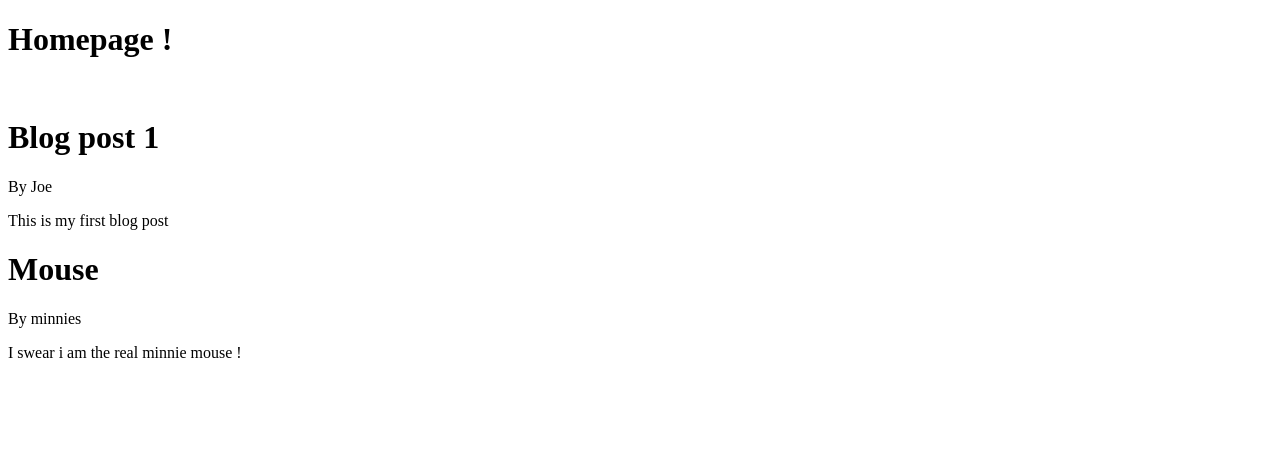
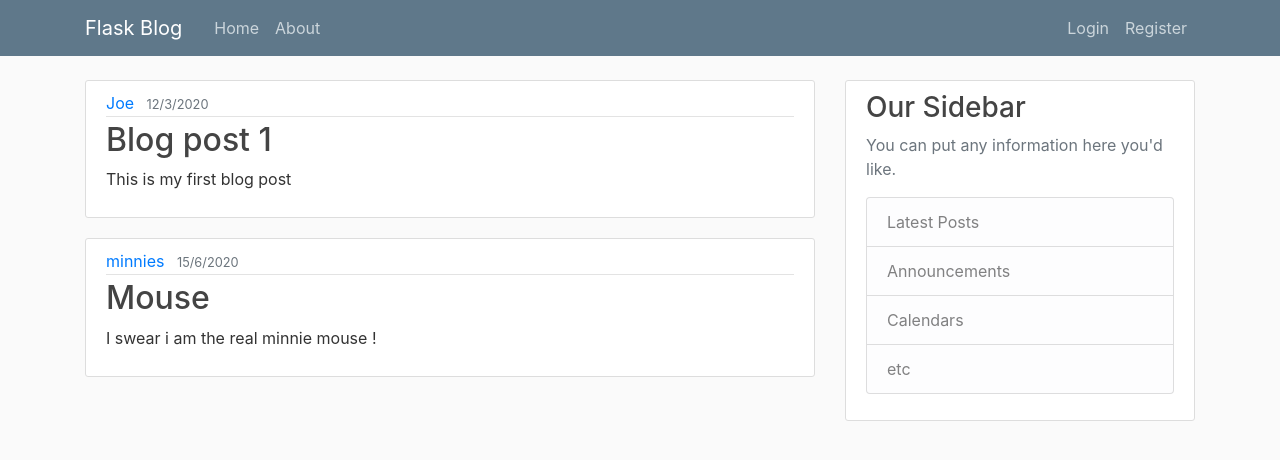
Before and after one commit to DorotheaVad/Flask_blog, a Flask app: page / in a window 1280 px wide. Shown: the top 460 px of the page. Run offline with Flask 3, Linux system fonts and the light colour scheme.

Commit message:
last commit for today

```diff
--- a/flask_blog.py
+++ b/flask_blog.py
@@ -1,6 +1,7 @@
-from flask import Flask,render_template
+from flask import Flask,render_template,url_for
 
-posts=[{ "author":"Joe" ,"title" :"Blog post 1","content":"This is my first blog post"},{"author":"minnies","title":"Mouse","content":"I swear i am the real minnie mouse !"}]
+
+posts=[{ "author":"Joe" ,"title" :"Blog post 1","content":"This is my first blog post","date_posted":"12/3/2020"},{"author":"minnies","title":"Mouse","content":"I swear i am the real minnie mouse !","date_posted":"15/6/2020"}]
 
 app = Flask(__name__)
 
@@ -11,7 +12,7 @@ def home():
 
 @app.route("/about")
 def about():
-    return render_template("about.html")
+    return render_template("about.html",title="About")
 
 if __name__=="__main__":
     app.run(debug=True)
--- /dev/null
+++ b/static/main.css
@@ -0,0 +1,80 @@
+body {
+    background: #fafafa;
+    color: #333333;
+    margin-top: 5rem;
+  }
+
+  h1, h2, h3, h4, h5, h6 {
+    color: #444444;
+  }
+
+  .bg-steel {
+    background-color: #5f788a;
+  }
+
+  .site-header .navbar-nav .nav-link {
+    color: #cbd5db;
+  }
+
+  .site-header .navbar-nav .nav-link:hover {
+    color: #ffffff;
+  }
+
+  .site-header .navbar-nav .nav-link.active {
+    font-weight: 500;
+  }
+
+  .content-section {
+    background: #ffffff;
+    padding: 10px 20px;
+    border: 1px solid #dddddd;
+    border-radius: 3px;
+    margin-bottom: 20px;
+  }
+
+  .article-title {
+    color: #444444;
+  }
+
+  a.article-title:hover {
+    color: #428bca;
+    text-decoration: none;
+  }
+
+  .article-content {
+    white-space: pre-line;
+  }
+
+  .article-img {
+    height: 65px;
+    width: 65px;
+    margin-right: 16px;
+  }
+
+  .article-metadata {
+    padding-bottom: 1px;
+    margin-bottom: 4px;
+    border-bottom: 1px solid #e3e3e3
+  }
+
+  .article-metadata a:hover {
+    color: #333;
+    text-decoration: none;
+  }
+
+  .article-svg {
+    width: 25px;
+    height: 25px;
+    vertical-align: middle;
+  }
+
+  .account-img {
+    height: 125px;
+    width: 125px;
+    margin-right: 20px;
+    margin-bottom: 16px;
+  }
+
+  .account-heading {
+    font-size: 2.5rem;
+  }
--- a/templates/home.html
+++ b/templates/home.html
@@ -1,19 +1,17 @@
-<!DOCTYPE html>
-<html>
-<head>
-    <title>
+{% extends "layout.html" %}
 
-    </title>
-</head>
+{% block content %}
+{% for p in post %}
+    <article class="media content-section">
+        <div class="media-body">
+        <div class="article-metadata">
+            <a class="mr-2" href="#">{{ p.author }}</a>
+            <small class="text-muted">{{ p.date_posted }}</small>
+        </div>
+        <h2><a class="article-title" href="#">{{ p.title }}</a></h2>
+        <p class="article-content">{{ p.content }}</p>
+        </div>
+    </article>
+{% endfor %}
 
-<body>
-    <h1> Homepage !</h1>
-    <br />
-    {% for p in post %}
-        <h1>{{ p.title }}</h1>
-        <p> By {{ p.author }}</p>
-        <p> {{ p.content }}</p>
-    {% endfor %}
-
-</body>
-</html>
+{% endblock  content %}
--- /dev/null
+++ b/templates/layout.html
@@ -0,0 +1,69 @@
+<!DOCTYPE html>
+<html>
+<head>
+    <meta charset="utf-8">
+    <meta name="viewport" content="width=device-width, initial-scale=1, shrink-to-fit=no">
+    <link rel="stylesheet" href="https://cdn.jsdelivr.net/npm/bootstrap@4.4.1/dist/css/bootstrap.min.css" integrity="sha384-Vkoo8x4CGsO3+Hhxv8T/Q5PaXtkKtu6ug5TOeNV6gBiFeWPGFN9MuhOf23Q9Ifjh" crossorigin="anonymous">
+    <link rel="stylesheet" type="text/css" href="{{ url_for('static',filename='main.css')}}">
+
+
+    {% if title %}
+    <title> Flask Blog - {{ title }} </title>
+    {% else %}
+    <title> Flask Blog </title>
+    {% endif %}
+
+</head>
+
+<body>
+    <header class="site-header">
+        <nav class="navbar navbar-expand-md navbar-dark bg-steel fixed-top">
+          <div class="container">
+            <a class="navbar-brand mr-4" href="/">Flask Blog</a>
+            <button class="navbar-toggler" type="button" data-toggle="collapse" data-target="#navbarToggle" aria-controls="navbarToggle" aria-expanded="false" aria-label="Toggle navigation">
+              <span class="navbar-toggler-icon"></span>
+            </button>
+            <div class="collapse navbar-collapse" id="navbarToggle">
+              <div class="navbar-nav mr-auto">
+                <a class="nav-item nav-link" href="/">Home</a>
+                <a class="nav-item nav-link" href="/about">About</a>
+              </div>
+              <!-- Navbar Right Side -->
+              <div class="navbar-nav">
+                <a class="nav-item nav-link" href="/login">Login</a>
+                <a class="nav-item nav-link" href="/register">Register</a>
+              </div>
+            </div>
+          </div>
+        </nav>
+      </header>
+
+    <main role="main" class="container">
+  <div class="row">
+    <div class="col-md-8">
+      {% block content %}{% endblock %}
+    </div>
+    <div class="col-md-4">
+      <div class="content-section">
+        <h3>Our Sidebar</h3>
+        <p class='text-muted'>You can put any information here you'd like.
+          <ul class="list-group">
+            <li class="list-group-item list-group-item-light">Latest Posts</li>
+            <li class="list-group-item list-group-item-light">Announcements</li>
+            <li class="list-group-item list-group-item-light">Calendars</li>
+            <li class="list-group-item list-group-item-light">etc</li>
+          </ul>
+        </p>
+      </div>
+    </div>
+  </div>
+</main>
+
+
+
+
+    <script src="https://code.jquery.com/jquery-3.4.1.slim.min.js" integrity="sha384-J6qa4849blE2+poT4WnyKhv5vZF5SrPo0iEjwBvKU7imGFAV0wwj1yYfoRSJoZ+n" crossorigin="anonymous"></script>
+    <script src="https://cdn.jsdelivr.net/npm/popper.js@1.16.0/dist/umd/popper.min.js" integrity="sha384-Q6E9RHvbIyZFJoft+2mJbHaEWldlvI9IOYy5n3zV9zzTtmI3UksdQRVvoxMfooAo" crossorigin="anonymous"></script>
+    <script src="https://cdn.jsdelivr.net/npm/bootstrap@4.4.1/dist/js/bootstrap.min.js" integrity="sha384-wfSDF2E50Y2D1uUdj0O3uMBJnjuUD4Ih7YwaYd1iqfktj0Uod8GCExl3Og8ifwB6" crossorigin="anonymous"></script>
+</body>
+</html>
```
Also changed, not shown: templates/about.html (+4 -12 lines).
